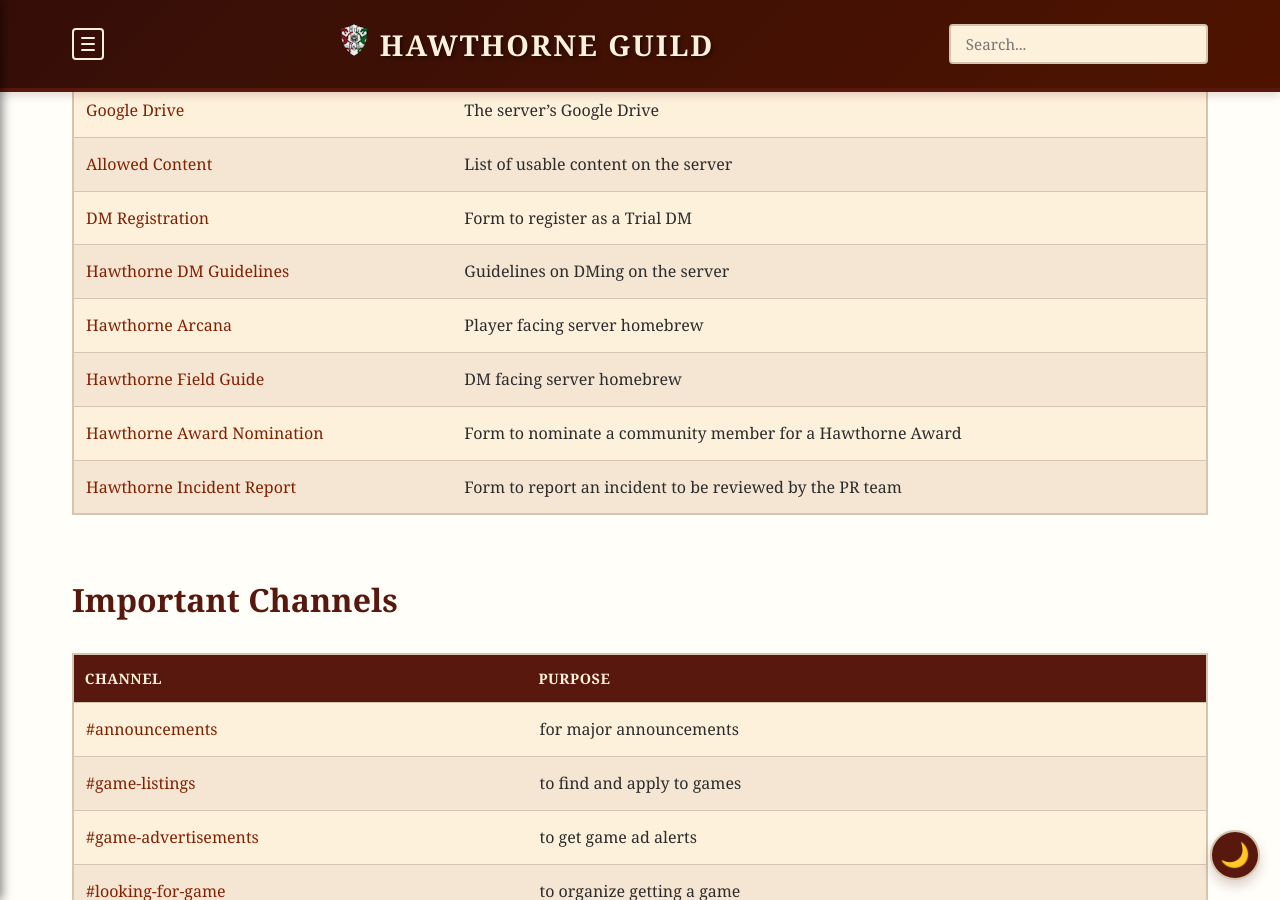
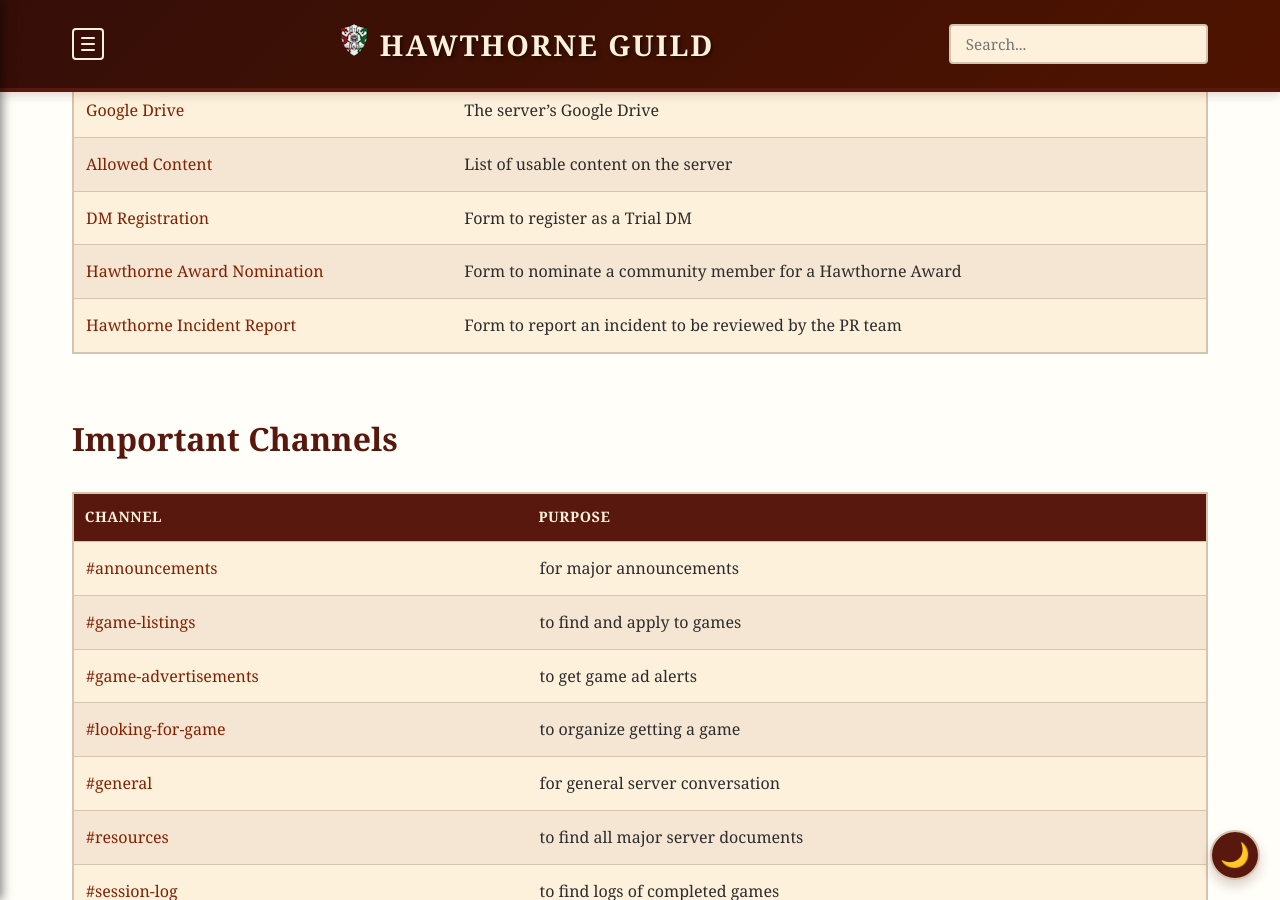
Before and after one commit to coconutswallow/Guides, a Jekyll site: the page built from _resources/important-links.md, in a window 1280 px wide and 900 px high, scrolled down 403 px. Built offline with Jekyll 4.4.1, drawn with Linux system fonts in a browser that asks for light colours; comment, search, counter and statistics services are not loaded.

Commit message:
Update important-links.md

```diff
--- a/_resources/important-links.md
+++ b/_resources/important-links.md
@@ -11,9 +11,6 @@
 |[Google Drive](https://drive.google.com/drive/folders/1LbV3SfS5XveJM8ScEM1ceRLia6MtNkLh)|The server’s Google Drive|
 |[Allowed Content](https://docs.google.com/spreadsheets/d/1fBEv1yDNTD-vwUyK6pK_oiXg2K7OiltW35iFCqxyMTY/edit?gid=552371857#gid=552371857)|List of usable content on the server|
 |[DM Registration](https://docs.google.com/forms/d/e/1FAIpQLSeSJFrWH_ZFCBa_TndvhqhJsNDtVoKb4hAt7X2v07D-4lLTbw/viewform)|Form to register as a Trial DM|
-|[Hawthorne DM Guidelines](https://drive.google.com/file/d/1MiXp60GBg2ZASiiGjgFtTRFHp7Jf0m2P/view)|Guidelines on DMing on the server|
-|[Hawthorne Arcana](https://drive.google.com/file/d/1yoinFa31Rhq__unHxMxCSfMq7QY5ARYC/view)|Player facing server homebrew|
-|[Hawthorne Field Guide](https://drive.google.com/file/d/1CQ508SRkQvzOjmfmpzL2PrVtYOk9MSnc/view)|DM facing server homebrew|
 |[Hawthorne Award Nomination](https://docs.google.com/forms/d/e/1FAIpQLScHdywQI2i9Kqs0jOfqma31x1VzUvLO7BjjO5qDlq8_L42MUg/viewform)|Form to nominate a community member for a Hawthorne Award|
 |[Hawthorne Incident Report](https://docs.google.com/forms/d/e/1FAIpQLSfAKWb9rl_w2IRZ6zXKJZ42Kez3C4aTZtwkfTjhSUWuciKwHw/viewform)|Form to report an incident to be reviewed by the PR team|
 
```
